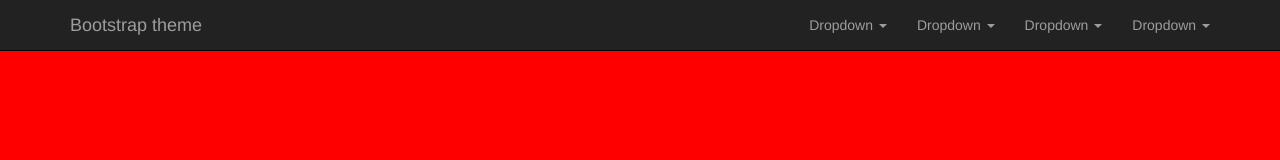
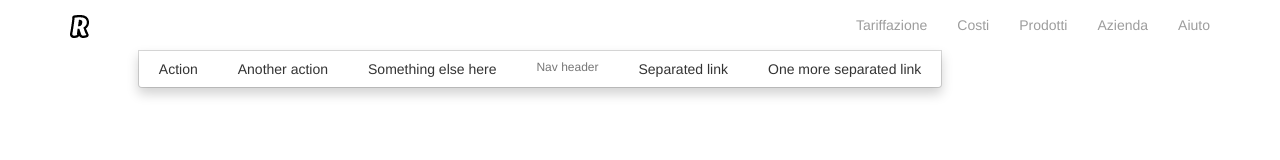
Before and after one commit to mirko-droid/js-html-css-revolut, a plain HTML site: page index.html in a window 1280 px wide. Drawn offline with nearby package versions, Linux system fonts and the light colour scheme.

Commit message:
Inserita classe d-flex
Inserita classe d-flex e sue proprietà nel file css per il primo sottoMenu suddividendo lo spazio in colonne

```diff
--- a/assets/css/style.css
+++ b/assets/css/style.css
@@ -1,3 +1,21 @@
-body{
-    background-color: red;
+/* * {
+    margin: 0;
+    padding: 0;
+    box-sizing: border-box;;
+} già presente  in bootstrap*/
+
+body {
+    background-color: #FFFFFF;
 }
+.navbar-inverse{
+    background-color: #FFFFFF;
+    border-color: #FFFFFF;
+}
+.navbar-inverse .navbar-nav>li>a:focus, .navbar-inverse .navbar-nav>li>a:hover {
+    color: black;
+}
+
+.dropdown .d-flex {
+    display: flex;
+    justify-content: space-around;
+}
--- a/index.html
+++ b/index.html
@@ -18,12 +18,24 @@
               <span class="icon-bar"></span>
               <span class="icon-bar"></span>
             </button>
-            <a class="navbar-brand" href="#">Bootstrap theme</a>
+            <a class="navbar-brand" href="#"><img src="assets/img/logo.png" alt=""></a>
           </div>
           <div id="navbar" class="navbar-collapse collapse">
             <ul class="nav navbar-nav navbar-right">
                 <li class="dropdown">
-                    <a href="#" class="dropdown-toggle" data-toggle="dropdown" role="button" aria-haspopup="true" aria-expanded="false">Dropdown <span class="caret"></span></a>
+                    <a href="#" class="dropdown-toggle" data-toggle="dropdown" role="button" aria-haspopup="true" aria-expanded="false">Tariffazione</a>
+                    <ul class="dropdown-menu  d-flex">
+                      <li><a href="#">Action</a></li>
+                      <li><a href="#">Another action</a></li>
+                      <li><a href="#">Something else here</a></li>
+                      <li role="separator" class="divider"></li>
+                      <li class="dropdown-header">Nav header</li>
+                      <li><a href="#">Separated link</a></li>
+                      <li><a href="#">One more separated link</a></li>
+                    </ul>
+                  </li>
+                  <li class="dropdown">
+                    <a href="#" class="dropdown-toggle" data-toggle="dropdown" role="button" aria-haspopup="true" aria-expanded="false">Costi</a>
                     <ul class="dropdown-menu">
                       <li><a href="#">Action</a></li>
                       <li><a href="#">Another action</a></li>
@@ -35,7 +47,7 @@
                     </ul>
                   </li>
                   <li class="dropdown">
-                    <a href="#" class="dropdown-toggle" data-toggle="dropdown" role="button" aria-haspopup="true" aria-expanded="false">Dropdown <span class="caret"></span></a>
+                    <a href="#" class="dropdown-toggle" data-toggle="dropdown" role="button" aria-haspopup="true" aria-expanded="false">Prodotti</a>
                       <ul class="dropdown-menu">
                       <li><a href="#">Action</a></li>
                       <li><a href="#">Another action</a></li>
@@ -47,7 +59,7 @@
                     </ul>
                   </li>
                   <li class="dropdown">
-                    <a href="#" class="dropdown-toggle" data-toggle="dropdown" role="button" aria-haspopup="true" aria-expanded="false">Dropdown <span class="caret"></span></a>
+                    <a href="#" class="dropdown-toggle" data-toggle="dropdown" role="button" aria-haspopup="true" aria-expanded="false">Azienda</a>
                     <ul class="dropdown-menu">
                       <li><a href="#">Action</a></li>
                       <li><a href="#">Another action</a></li>
@@ -59,7 +71,7 @@
                     </ul>
                   </li>
                   <li class="dropdown">
-                    <a href="#" class="dropdown-toggle" data-toggle="dropdown" role="button" aria-haspopup="true" aria-expanded="false">Dropdown <span class="caret"></span></a>
+                    <a href="#" class="dropdown-toggle" data-toggle="dropdown" role="button" aria-haspopup="true" aria-expanded="false">Aiuto</a>
                     <ul class="dropdown-menu">
                       <li><a href="#">Action</a></li>
                       <li><a href="#">Another action</a></li>
@@ -70,6 +82,7 @@
                       <li><a href="#">One more separated link</a></li>
                     </ul>
                   </li>
+
             </ul>
           </div><!--/.nav-collapse -->
         </div>
```
Also changed, not shown: assets/img/logo.png (added). Lines whose indentation alone changed are shown as unchanged.
